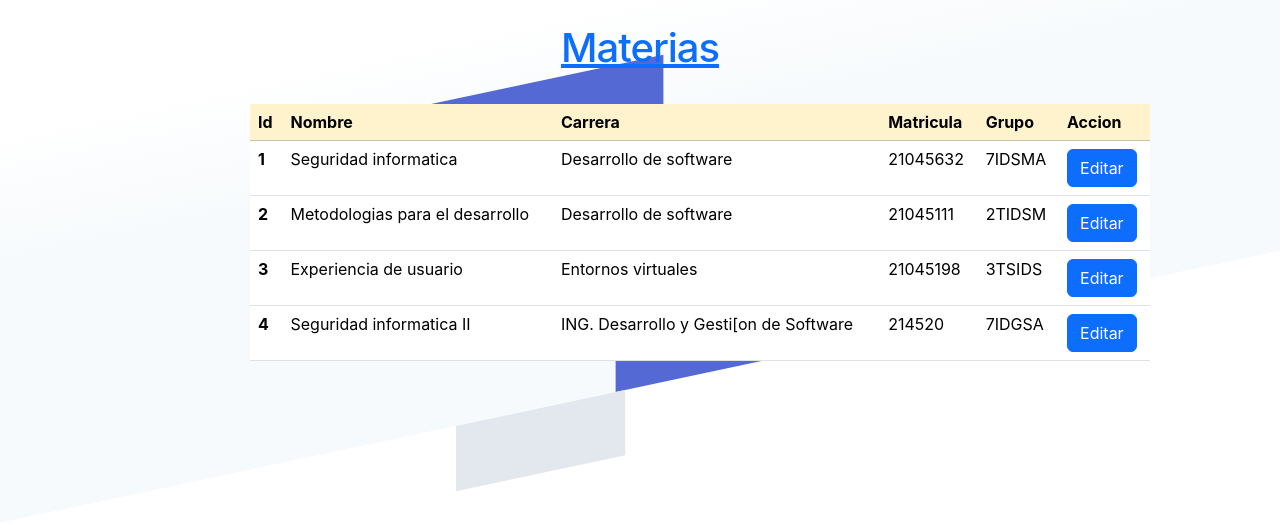
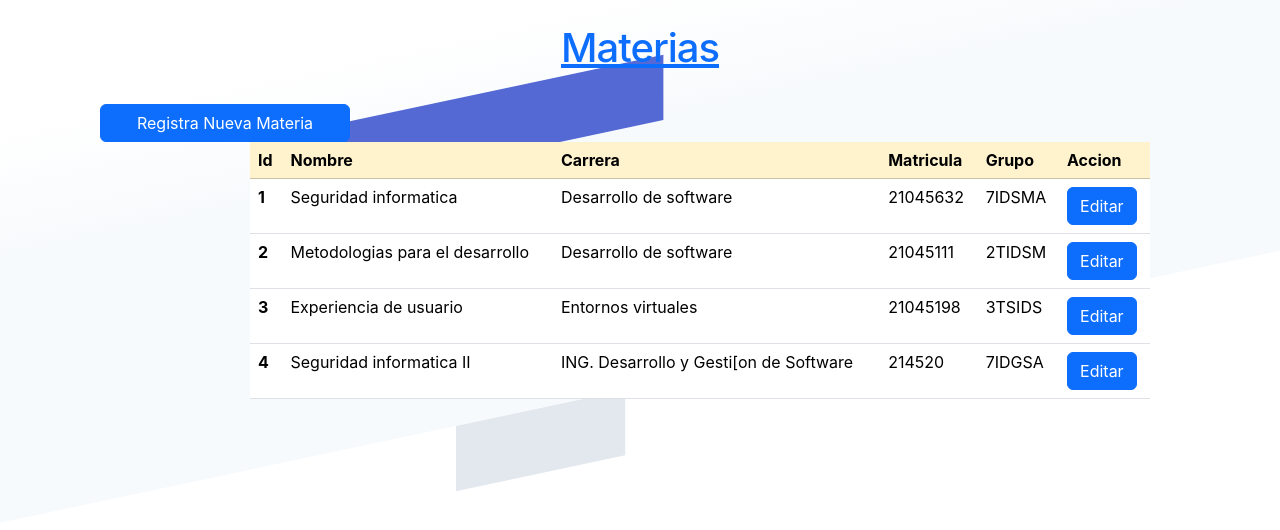
Before and after one commit to Alondra-Mendoza03/SaberhacerU2, a PHP site: page /welcome.php in a window 1280 px wide. Shown: the top 530 px of the page. Run offline with PHP 8.4, Linux system fonts and the light colour scheme; data comes from the database, SQL or seed files in the repository.

Commit message:
Update welcome.php

```diff
--- a/welcome.php
+++ b/welcome.php
@@ -46,7 +46,7 @@
         <div class="box-root padding-top--58 padding-bottom--24 flex-flex flex-justifyContent--center" >
           <h1><a href="http://blog.stackfindover.com/" rel="dofollow">Materias</a></h1>
         </div>
-
+        <a href="index.php" class="btn btn-primary" style="width: 250px; margin-left: 100px;">Registra Nueva Materia</a>
               <form  id="stripe-login" method="post">
 
               <table class="table"  style="width: 900px; margin-left: 250px; " >
```
